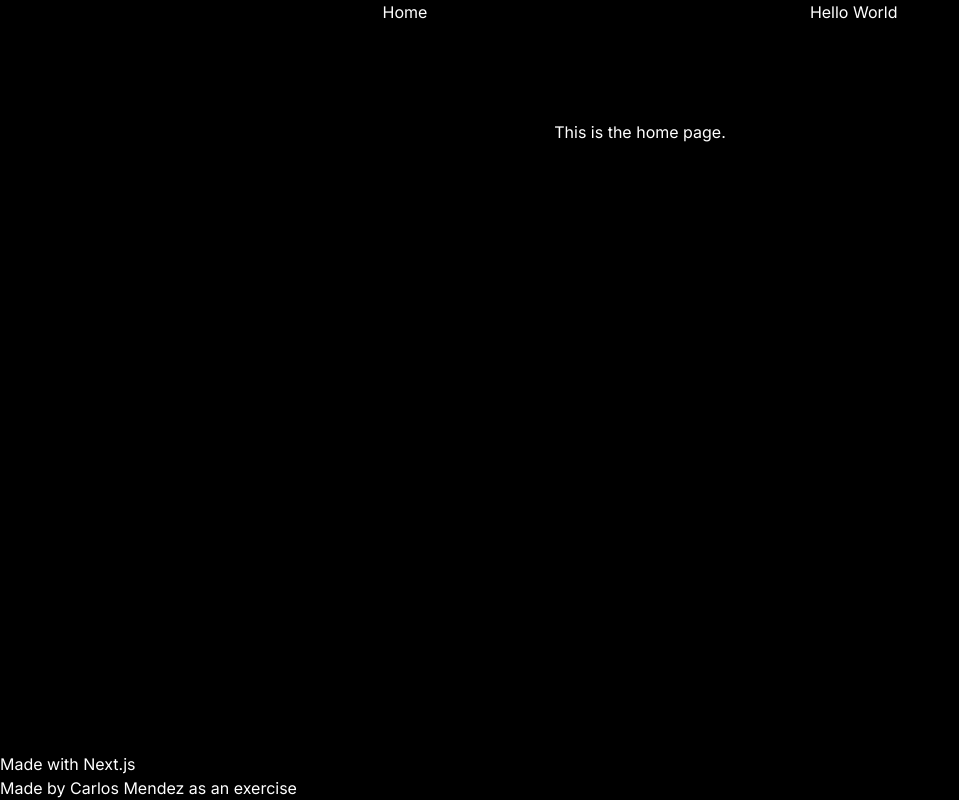
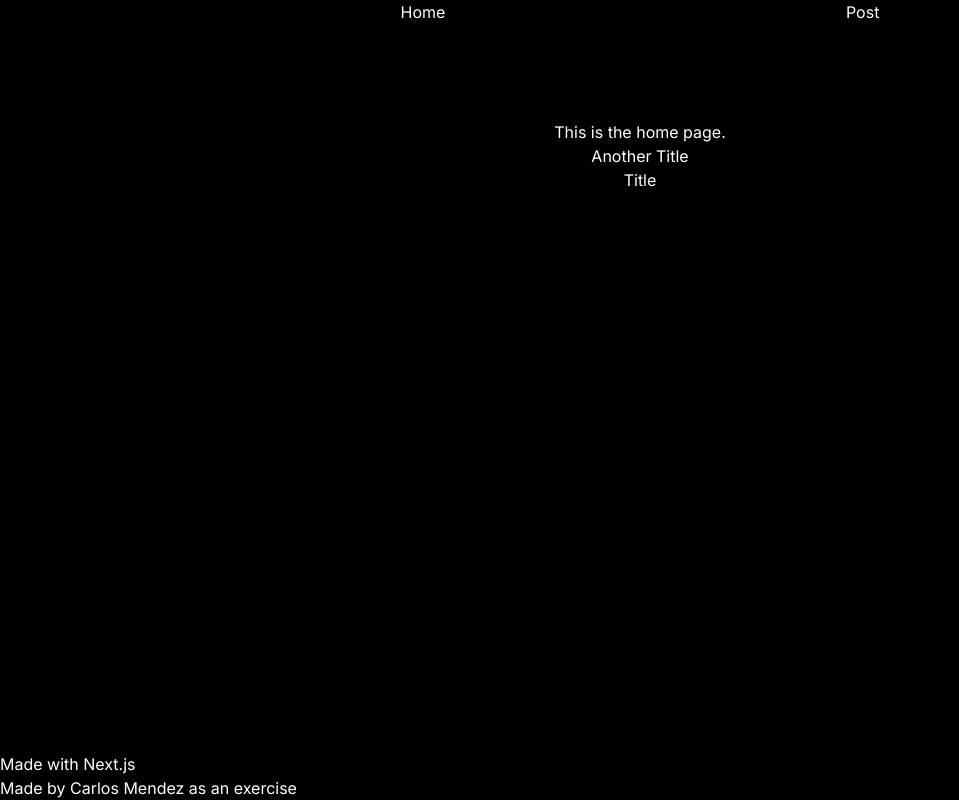
Before and after one commit to MendezCarlos-FS/static-site-exercise, a Next.js app: page / in a window 1280 px wide. Shown: the whole page, without its empty margins (0-959 px from the left). Built offline with nearby package versions, Linux system fonts and the light colour scheme.

Commit message:
Loading in test posts
Loading in posts using json files.

```diff
--- a/app/layout.tsx
+++ b/app/layout.tsx
@@ -21,7 +21,7 @@ export default function RootLayout({
         <header>
           <nav className="flex justify-evenly">
             <Link href={"./"}>Home</Link>
-            <Link href={"./helloworld"}>Hello World</Link>
+            <Link href={"./post"}>Post</Link>
           </nav>
         </header>
         {children}
--- a/app/page.tsx
+++ b/app/page.tsx
@@ -1,7 +1,30 @@
+import Post from "./post/page";
+
+const fs = require("fs");
+
 export default function Home() {
+  const posts: any[] = [];
+
+  posts.push(...fs.readdirSync("./app/post")
+  .filter((file: string) => file.endsWith(".json"))
+  .map((file: string) => {
+    return require(`./post/${file}`);
+  }));
+
+  function displayPosts() {
+    console.log("POST");
+    const postTitles = posts.map(post => {
+      return (
+        <h3>{post.title}</h3>
+      );
+    });
+    return postTitles;
+  }
+
   return (
     <main className="flex flex-col items-center justify-between p-24">
       <h1>This is the home page.</h1>
+      {displayPosts()}
     </main>
   );
 }
--- /dev/null
+++ b/app/post/otherTest.json
@@ -0,0 +1,4 @@
+{
+    "title": "Another Title",
+    "body": "Text in body as well"
+}
--- /dev/null
+++ b/app/post/page.tsx
@@ -0,0 +1,11 @@
+export default function Post(props: any) {
+    const title = props.post?.title;
+    const body = props.post?.body;
+
+    return (
+        <article>
+            <h2 className="flex flex-col items-center justify-between p-24">{title}</h2>
+            <p>{body}</p>
+        </article>
+    );
+}
--- /dev/null
+++ b/app/post/test.json
@@ -0,0 +1,4 @@
+{
+    "title": "Title",
+    "body": "Text in body"
+}
--- a/next.config.mjs
+++ b/next.config.mjs
@@ -1,6 +1,5 @@
 /** @type {import('next').NextConfig} */
 const nextConfig = {
-    basePath: "/static-site-exercise",
     output: "export",
 };
 
```
